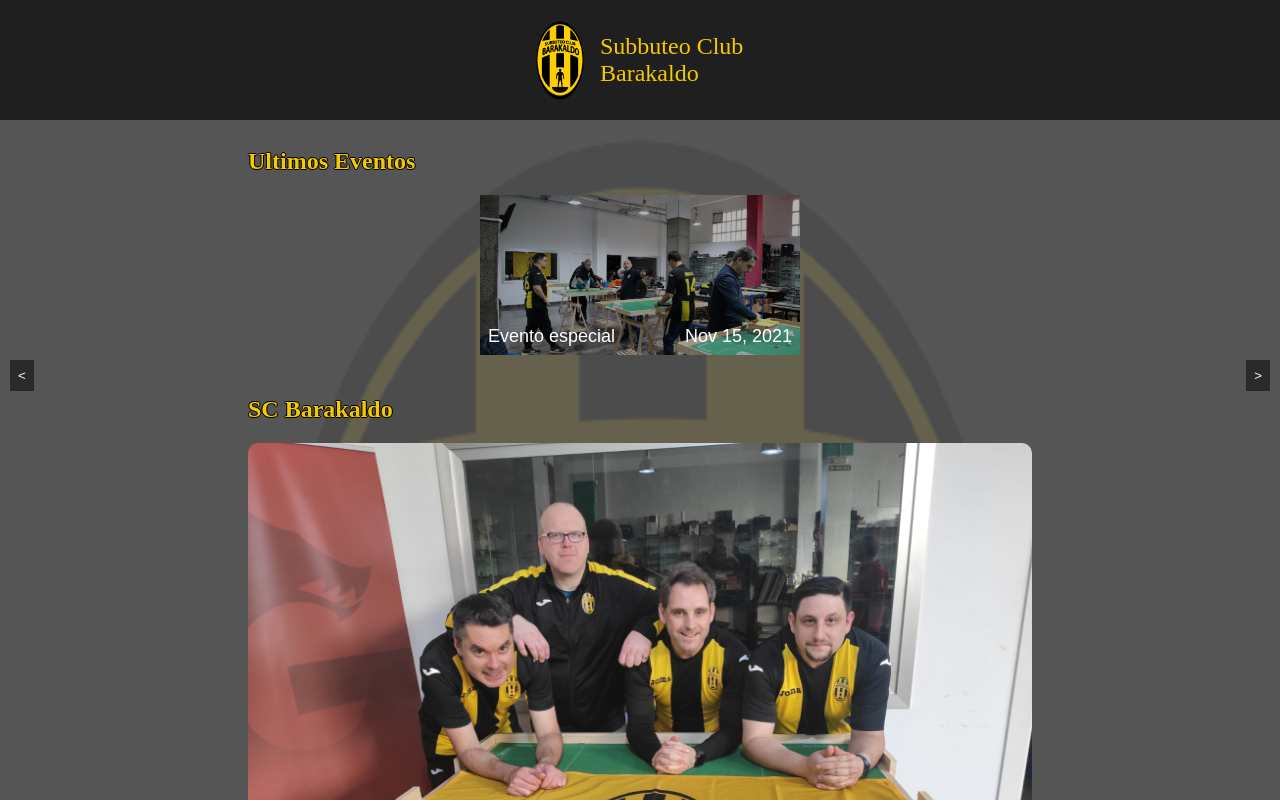
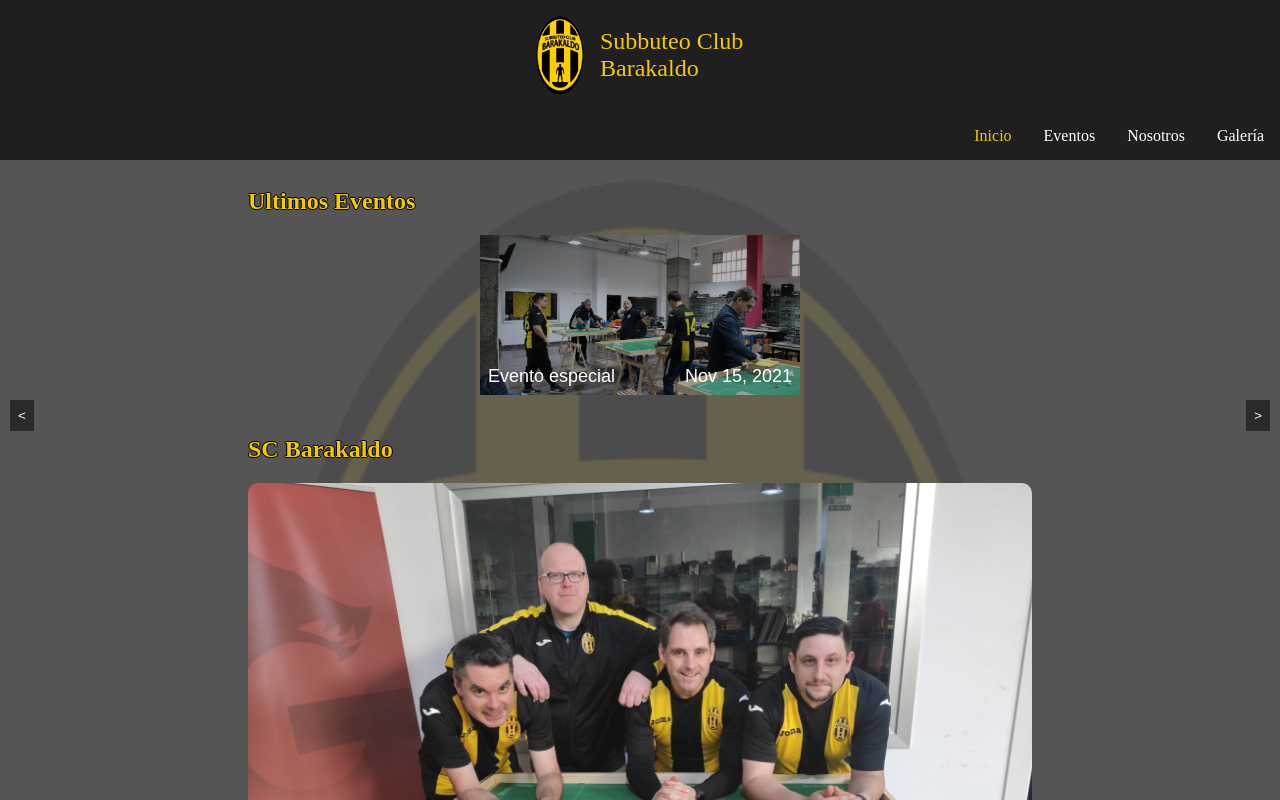
Before and after one commit to j0tac3/SBBarakaldo, an Angular app: page /home in a window 1280 px wide. Shown: the top 800 px of the page. Built offline with nearby package versions, Linux system fonts and the light colour scheme.

Commit message:
Cambio en el menu principal. Cambios en el diseño de la cebera

```diff
--- a/src/app/components/common/header/header.component.css
+++ b/src/app/components/common/header/header.component.css
@@ -1,12 +1,12 @@
 .header{
     width: 100%;
-    height: 15vh;
+    height: 10rem;
     display: flex;
-    justify-content: center;
-    align-items: center;
+    flex-direction: column;
+    justify-content: space-evenly;
     position: relative;
 
-    font-size: 1.5rem;
+    font-size: 1.3rem;
     background-color: var(--background-color-darkmode);
     color: var(--color-sb-barakaldo-mode);
     position: relative;
@@ -19,7 +19,7 @@
     align-items: center;
 }
 .sb__title{
-    width: 10rem;
+    width: 5rem;
 }
 .sb__logo{
     max-width: 5rem;
@@ -28,21 +28,45 @@
     display: none;
     position: absolute;
     right: 10px;
-    width: 2.5rem;
+    top: 7rem;
+    width: 2rem;
     filter: invert(.5);
 }
 .menu__icon:hover{
     cursor: pointer;
 }
 
-@media screen and (max-width: 767px) {
+.main__menu__container{
+    width: 100%;
+}
+.main__menu{
+    list-style: none;
+    display: flex;
+    justify-content: space-evenly;
+    padding: 0;
+    margin-bottom: 0;
+    font-size: 1rem;
+    color: #fff;
+    cursor: pointer;
+}
+.active{
+    color: var(--color-sb-barakaldo-mode);
+}
+
+@media screen and (min-width: 766px) {
     .sb__title{
-        width: 5rem;
+        width: 10rem;
     }
     .header{
-        font-size: 1.3rem;
+        font-size: 1.5rem;
     }
-    .menu__icon{
+    .main__menu{
+        justify-content: flex-end;
+    }
+    .menu__item{
+        margin: 0 1rem;
+    }
+    /* .menu__icon{
         display: block;
-    }
+    } */
 }
--- a/src/app/components/common/header/header.component.html
+++ b/src/app/components/common/header/header.component.html
@@ -1,7 +1,15 @@
-    <header class="header">
+<header class="header">
     <div class="sb__container">
         <img src="assets\media\images\logo\logo.png" alt="" class="sb__logo">
         <span class="sb__title">{{ clubName }}</span>
     </div>
+    <nav class="main__menu__container">
+        <ul class="main__menu">
+            <li class="menu__item" [routerLink]="'home'" routerLinkActive="active">Inicio</li>
+            <li class="menu__item" [routerLink]="'eventos'" routerLinkActive="active">Eventos</li>
+            <li class="menu__item" [routerLink]="'nosotros'" routerLinkActive="active">Nosotros</li>
+            <li class="menu__item" [routerLink]="'galeria'" routerLinkActive="active">Galería</li>
+        </ul>
+    </nav>
     <img src="assets\media\images\icons\menu.svg" alt="" class="menu__icon">
 </header>
```
